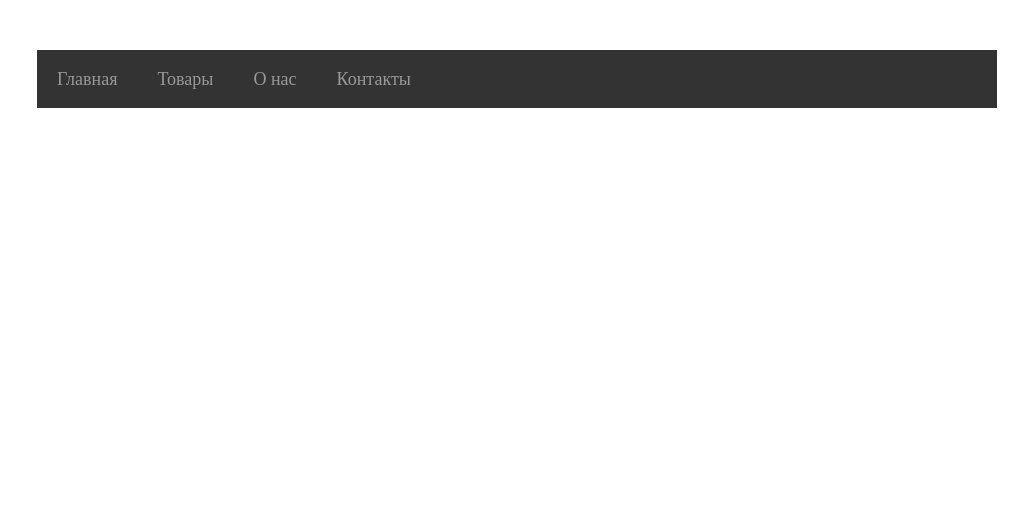
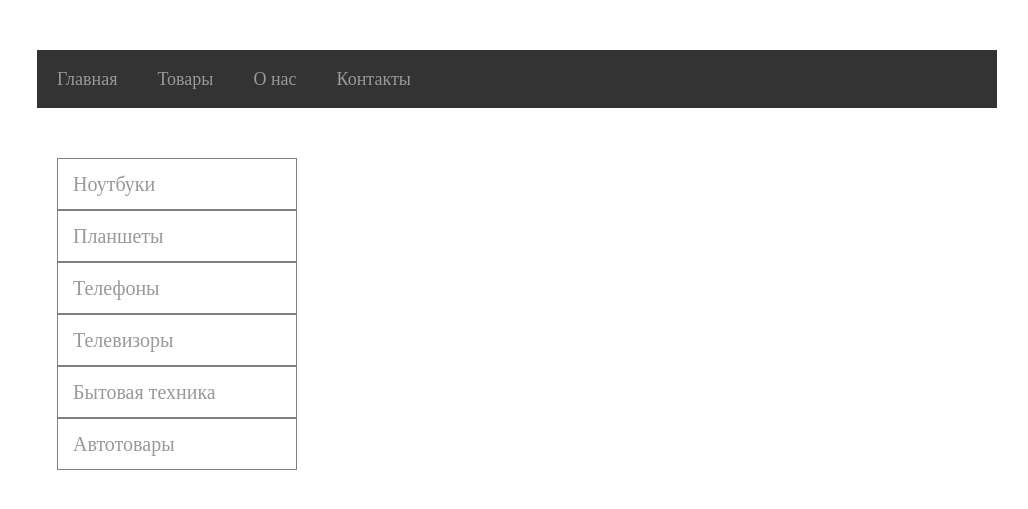
Before and after one commit to denchik26/goit, a plain HTML site: page hw3/index.html in a window 1280 px wide. Shown: the part 93-602 px from the top of the page, without its empty margins (123-1151 px from the left). Drawn offline with Linux system fonts and the light colour scheme.

Commit message:
Left menu done

```diff
--- a/hw3/css/main.css
+++ b/hw3/css/main.css
@@ -40,3 +40,30 @@ display: block;
 	border-left: 1px solid #666666;
 	border-right: 1px solid #666666;
 }
+/* END of HEADER */
+
+/* MAIN */
+div .left-menu li {
+	list-style: none;
+	text-decoration: none;
+	border: 1px solid grey;
+}
+div .left-menu li a {
+	text-decoration: none;
+	color: #999999;
+	padding: 5px;
+	margin: 10px;
+	display: block;
+}
+.left-menu {
+		font-size: 20px;
+		margin-left: 70px;
+		margin-top: 50px;
+		width: 240px;
+}
+div .left-menu li a:hover {
+	list-style: none;
+	text-decoration: none;
+	color: #cccccc;
+	margin-left: 15px;
+}
--- a/hw3/index.html
+++ b/hw3/index.html
@@ -23,7 +23,16 @@
 					</div>
 			</header>
 			<main>
-				<div class="left-menu"></div>
+				<div class="left-menu">
+					<ul>
+						<li><a href="#">Ноутбуки</a></li>
+						<li><a href="#">Планшеты</a></li>
+						<li><a href="#">Телефоны</a></li>
+						<li><a href="#">Телевизоры</a></li>
+						<li><a href="#">Бытовая техника</a></li>
+						<li><a href="#">Автотовары</a></li>
+					</ul>
+				</div>
 				<div class="content"></div>
 			</main>
 			<footer>
```
